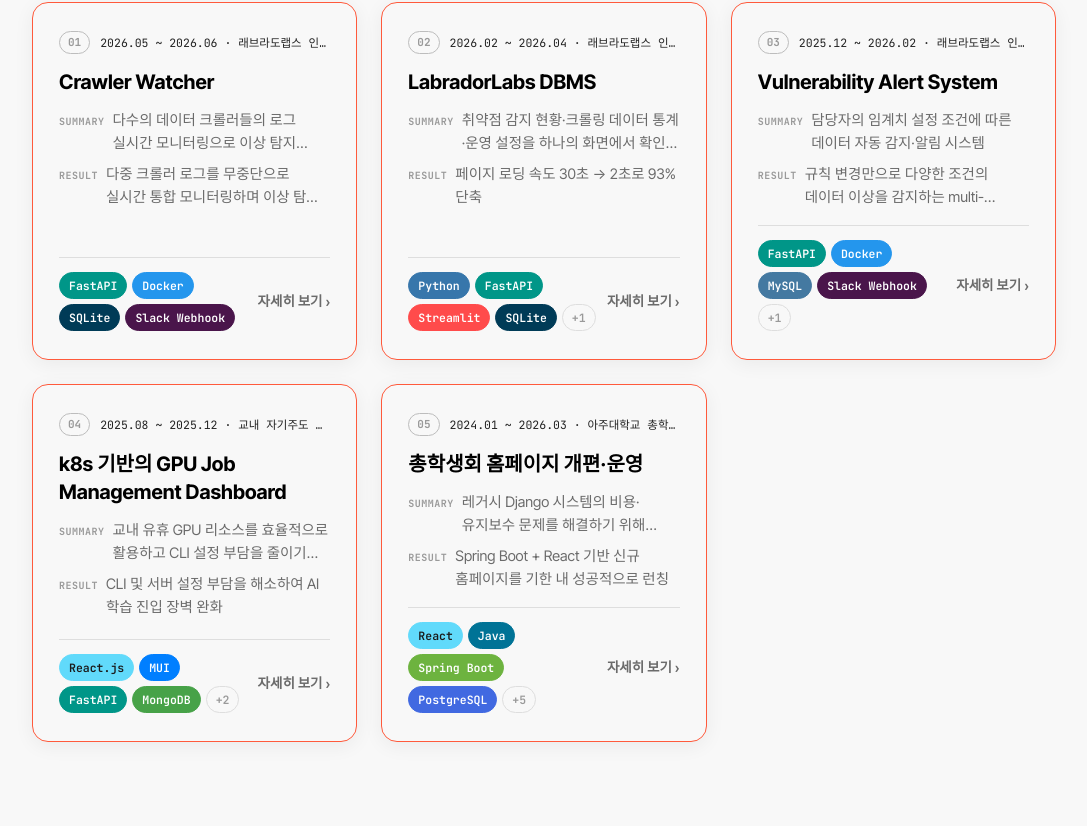
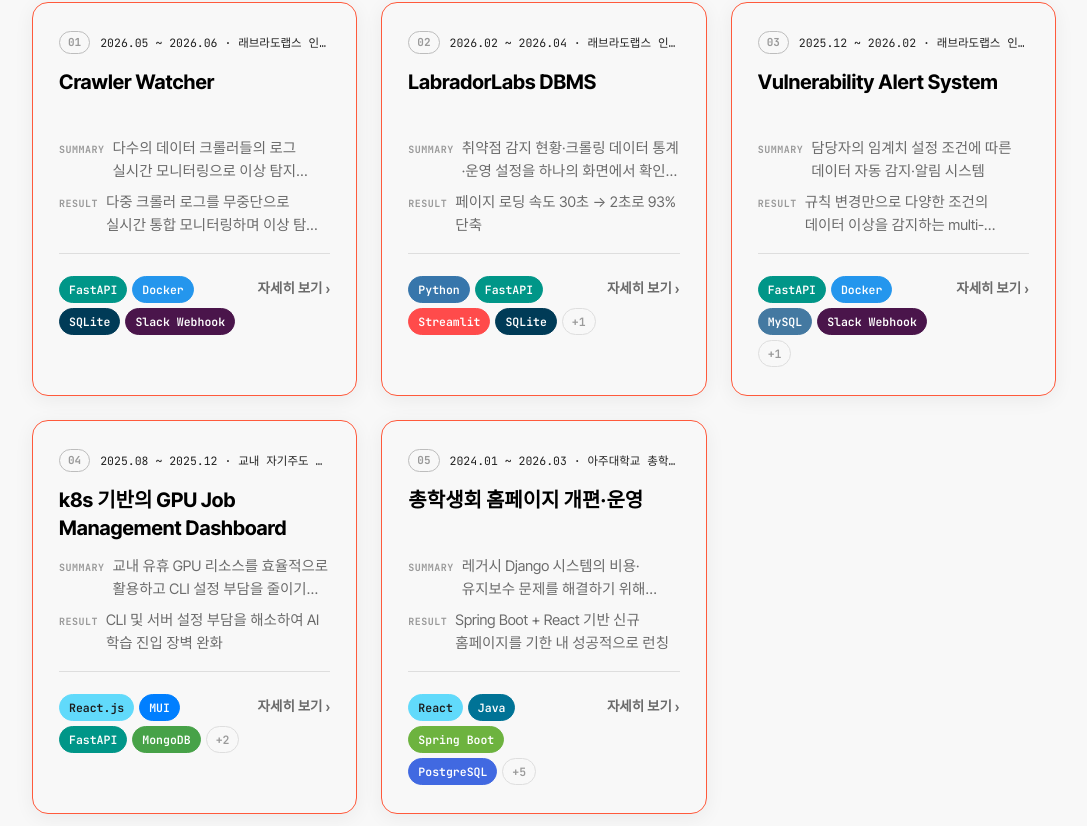
Before and after one commit to ytnwjd/ytnwjd-portfolio, a Vue app: page / in a window 1280 px wide. Shown: the part 2074-2900 px from the top of the page, without its empty margins (96-1183 px from the left). Built offline with nearby package versions, Linux system fonts and the light colour scheme.

Commit message:
style: align project card dividers and add spacing below

```diff
--- a/src/components/sections/ProjectCard.vue
+++ b/src/components/sections/ProjectCard.vue
@@ -136,6 +136,7 @@ function tagStyle(tech) {
   color: var(--color-ink);
   margin-bottom: 12px;
   line-height: 1.4;
+  height: calc(2 * 1.4em);
   word-break: keep-all;
   display: -webkit-box;
   -webkit-line-clamp: 2;
@@ -153,7 +154,6 @@ function tagStyle(tech) {
 
 .result-highlight {
   margin-bottom: 16px;
-  flex-grow: 1;
 }
 
 .summary-tag,
@@ -173,6 +173,8 @@ function tagStyle(tech) {
   min-width: 0;
   font-size: 14.5px;
   line-height: 1.6;
+  /* 본문이 1줄이어도 2줄 높이로 고정 — 섹션 높이를 카드마다 동일하게 유지 */
+  height: calc(2 * 1.6em);
   color: var(--color-text-muted);
   display: -webkit-box;
   -webkit-line-clamp: 2;
@@ -182,14 +184,14 @@ function tagStyle(tech) {
   word-break: keep-all;
 }
 
-/* 하단 스택 및 자세히 보기 링크 */
+/* 하단 스택 및 자세히 보기 링크 — 위 섹션들이 고정 높이라 구분선(border-top)이
+   모든 카드에서 같은 높이에 온다. 태그 줄 수 차이는 구분선 아래 여백으로만 흡수된다. */
 .card-footer {
   display: flex;
-  align-items: center;
+  align-items: flex-start;
   justify-content: space-between;
   gap: 10px;
-  margin-top: auto;
-  padding-top: 14px;
+  padding-top: 22px;
   border-top: 1px solid var(--color-border);
 }
 
@@ -219,6 +221,8 @@ function tagStyle(tech) {
   display: flex;
   flex-shrink: 0;
   align-items: center;
+  /* 첫 줄 태그 높이에 맞춰 세로 중앙 정렬 */
+  min-height: 26px;
   gap: 3px;
   font-size: 13.5px;
   font-weight: 600;
```
